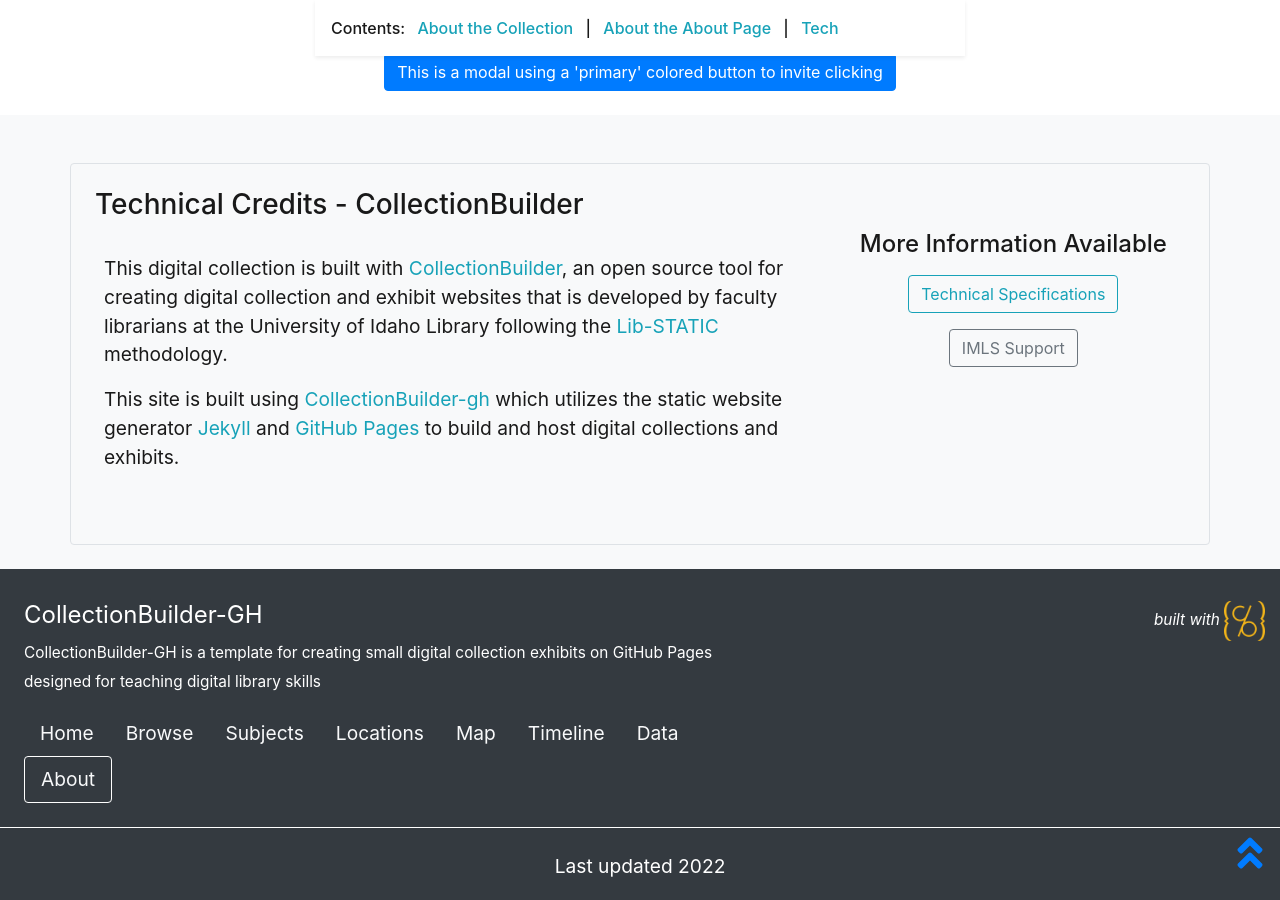
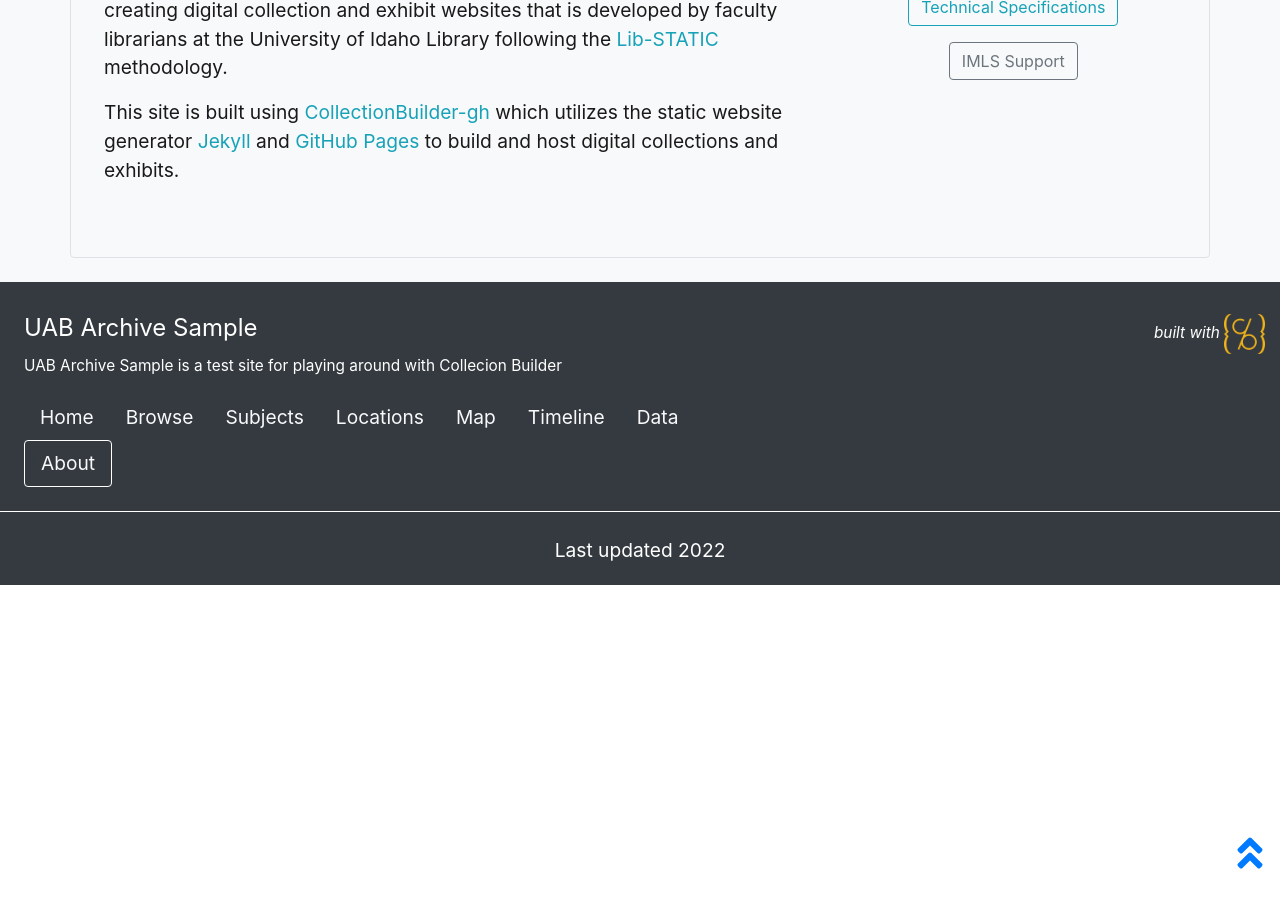
Before and after one commit to hinesjn0/UABarchivesample, a Jekyll site: the page built from pages/about.md, in a window 1280 px wide and 900 px high, scrolled down 5231 px. Built offline with Jekyll 4.4.1, drawn with Linux system fonts in a browser that asks for light colours; after the commit the page ends 5816 px from its top, so only the background shows below that; some of the changed text lies outside the part shown.

Commit message:
Update _config.yml

```diff
--- a/_config.yml
+++ b/_config.yml
@@ -20,21 +20,21 @@
 # SITE SETTINGS
 #
 # title of site appears in banner
-title: CollectionBuilder-GH
+title: UAB Archive Sample
 # tagline, a short phrase that will appear throughout the site in the top banner
-tagline: a template for creating simple digital exhibits
+tagline: a test of collection builder
 # description appears in meta tags and other locations
 # this description might appear in search result lists, keep around 160 characters max
-description: "CollectionBuilder-GH is a template for creating small digital collection exhibits on GitHub Pages designed for teaching digital library skills"
+description: "UAB Archive Sample is a test site for playing around with Collecion Builder"
 # creator of the digital collection, to appear in meta tags; we typically use our GitHub usernames but feel free to just use your name
-author: CollectionBuilder
+author: hinesjn0
 
 ##########
 # COLLECTION SETTINGS
 #
 # Set the metadata for your collection (the name of the csv file in your _data directory that describes the objects in your collection)
 # Use the filename of your CSV **without** the ".csv" extension! E.g. _data/demo-metadata.csv --> "demo-metadata"
-metadata: demo-metadata
+metadata: uab-sample
 
 ##########
 # Site/Organization Branding
```
